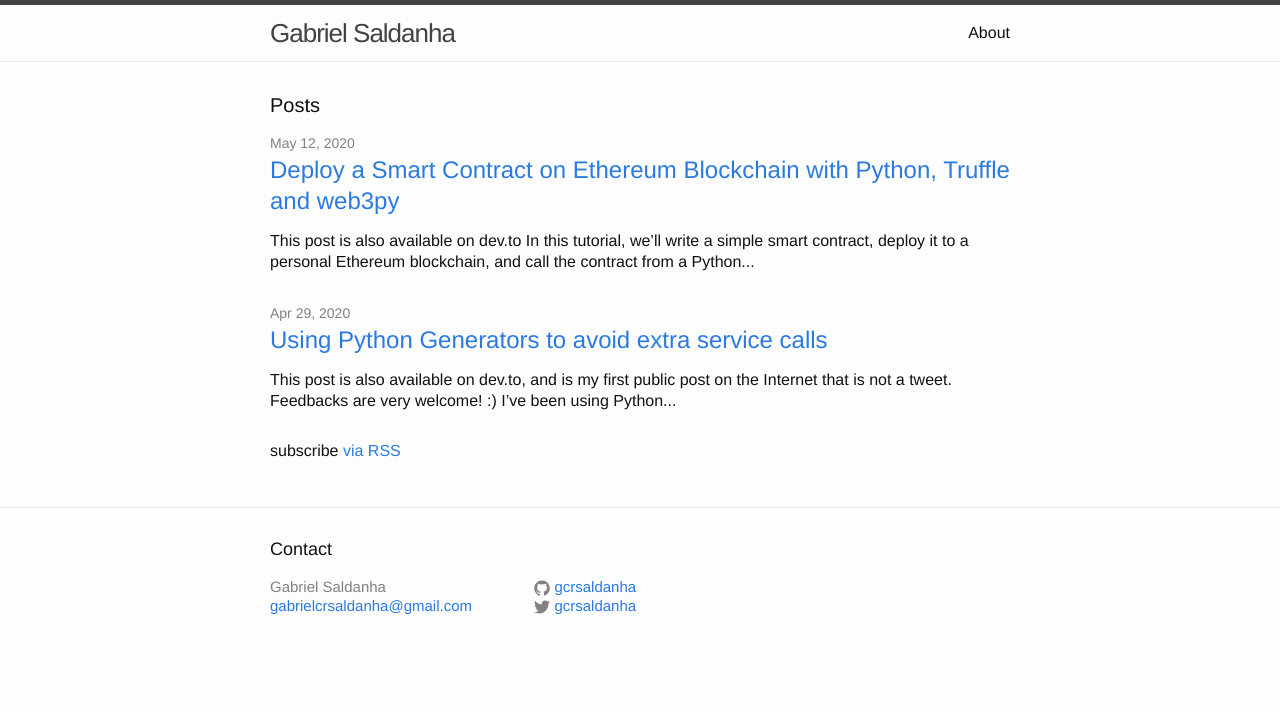
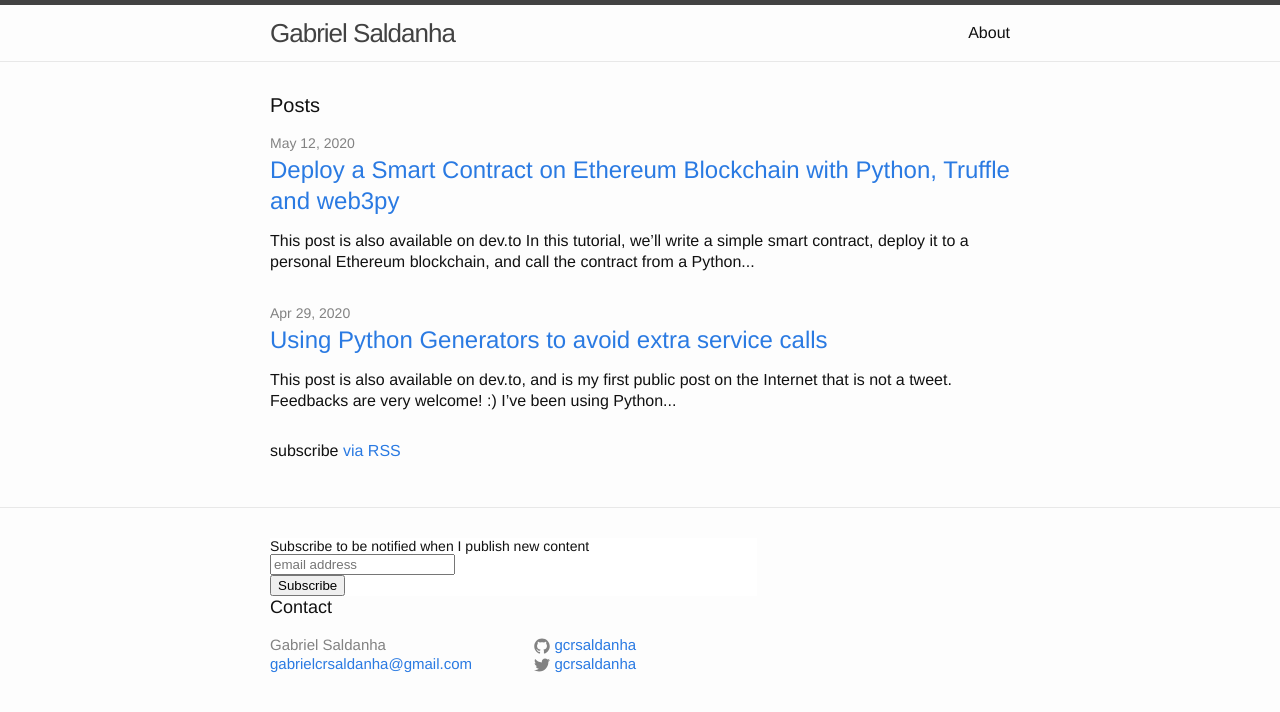
Before and after one commit to gcrsaldanha/gcrsaldanha.github.io, a Jekyll site: the page built from index.html, in a window 1280 px wide. Shown: the top 712 px of the page. Built offline with Jekyll 4.4.1, drawn with Linux system fonts in a browser that asks for light colours; comment, search, counter and statistics services are not loaded.

Commit message:
Add subscribe form

```diff
--- a/_includes/footer.html
+++ b/_includes/footer.html
@@ -1,9 +1,26 @@
 <footer class="site-footer">
 
   <div class="wrapper">
-
+    <!-- Begin Mailchimp Signup Form -->
+    <link href="//cdn-images.mailchimp.com/embedcode/slim-10_7.css" rel="stylesheet" type="text/css">
+    <style type="text/css">
+      #mc_embed_signup{background:#fff; clear:left; font:14px Helvetica,Arial,sans-serif;  width:487px;}
+      /* Add your own Mailchimp form style overrides in your site stylesheet or in this style block.
+        We recommend moving this block and the preceding CSS link to the HEAD of your HTML file. */
+    </style>
+    <div id="mc_embed_signup">
+    <form action="https://github.us8.list-manage.com/subscribe/post?u=450c504bb21f93320cfec014f&amp;id=dd81efa006" method="post" id="mc-embedded-subscribe-form" name="mc-embedded-subscribe-form" class="validate" target="_blank" novalidate>
+        <div id="mc_embed_signup_scroll">
+      <label for="mce-EMAIL">Subscribe to be notified when I publish new content</label>
+      <input type="email" value="" name="EMAIL" class="email" id="mce-EMAIL" placeholder="email address" required>
+        <!-- real people should not fill this in and expect good things - do not remove this or risk form bot signups-->
+        <div style="position: absolute; left: -5000px;" aria-hidden="true"><input type="text" name="b_450c504bb21f93320cfec014f_dd81efa006" tabindex="-1" value=""></div>
+        <div class="clear"><input type="submit" value="Subscribe" name="subscribe" id="mc-embedded-subscribe" class="button"></div>
+        </div>
+    </form>
+    </div>
+    <!--End mc_embed_signup-->
     <h2 class="footer-heading"><!--{{ site.title }}-->Contact</h2>
-
     <div class="footer-col-wrapper">
       <div class="footer-col footer-col-1">
         <ul class="contact-list">
```
